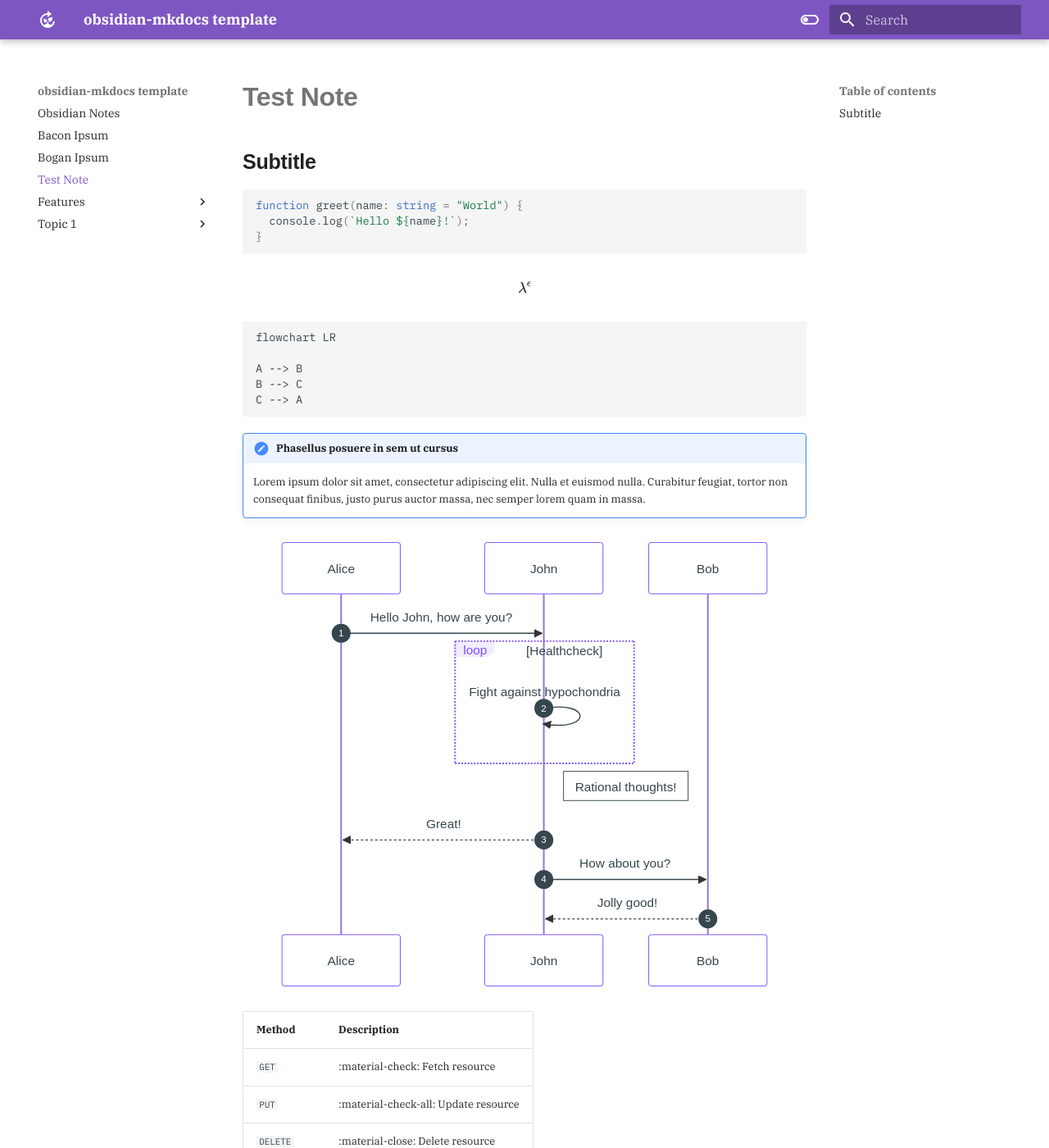
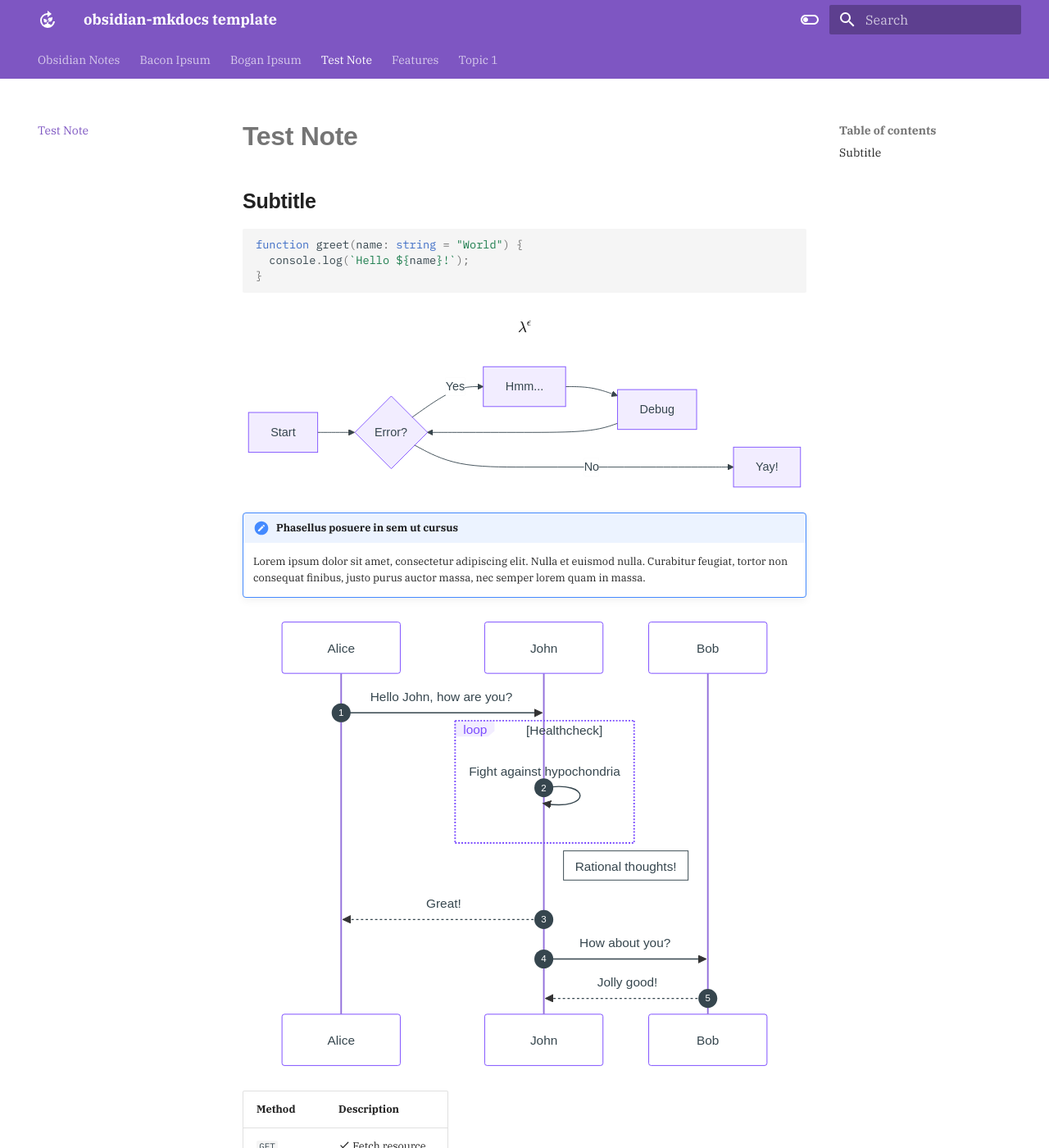
Before and after one commit to calbert1209/try-obsidian-publish-mkdocs, an MkDocs documentation site: the page built from docs/Playground.md, in a window 1280 px wide and 1400 px high. Shown: the whole window at 82% size. Built offline with MkDocs 1.6.1 and Material for MkDocs 9.7.7, drawn with Linux system fonts in a browser that asks for light colours; comment, search, counter and statistics services are not loaded; some of the changed text lies outside the part shown.

Commit message:
:lipstick: add ability to show emoji

````diff
--- a/docs/Playground.md
+++ b/docs/Playground.md
@@ -12,12 +12,13 @@ $$
 \lambda^{\epsilon}
 $$
 
-```diagram
-flowchart LR
-
-A --> B
-B --> C
-C --> A
+```mermaid
+graph LR
+  A[Start] --> B{Error?};
+  B -->|Yes| C[Hmm...];
+  C --> D[Debug];
+  D --> B;
+  B ---->|No| E[Yay!];
 ```
 
 !!! note "Phasellus posuere in sem ut cursus"
--- a/mkdocs.yml
+++ b/mkdocs.yml
@@ -8,6 +8,8 @@ theme:
     font:
       text: IBM Plex Serif
       code: IBM Plex Mono
+    features:
+      - navigation.tabs
 
     palette:
 
@@ -33,11 +35,14 @@ theme:
 markdown_extensions:
   - footnotes
   - admonition
-  # - attr_list
+  - attr_list
   - pymdownx.arithmatex:
       generic: true
   - pymdownx.superfences
   - pymdownx.details
+  - pymdownx.emoji:
+      emoji_index: !!python/name:materialx.emoji.twemoji
+      emoji_generator: !!python/name:materialx.emoji.to_svg
   # - pymdownx.magiclink
   - pymdownx.tasklist:
       custom_checkbox: true
@@ -61,7 +66,6 @@ plugins:
   - search
   - roamlinks
 
-
 extra_javascript:
   - javascripts/mathjax.js
   - https://polyfill.io/v3/polyfill.min.js?features=es6
````
